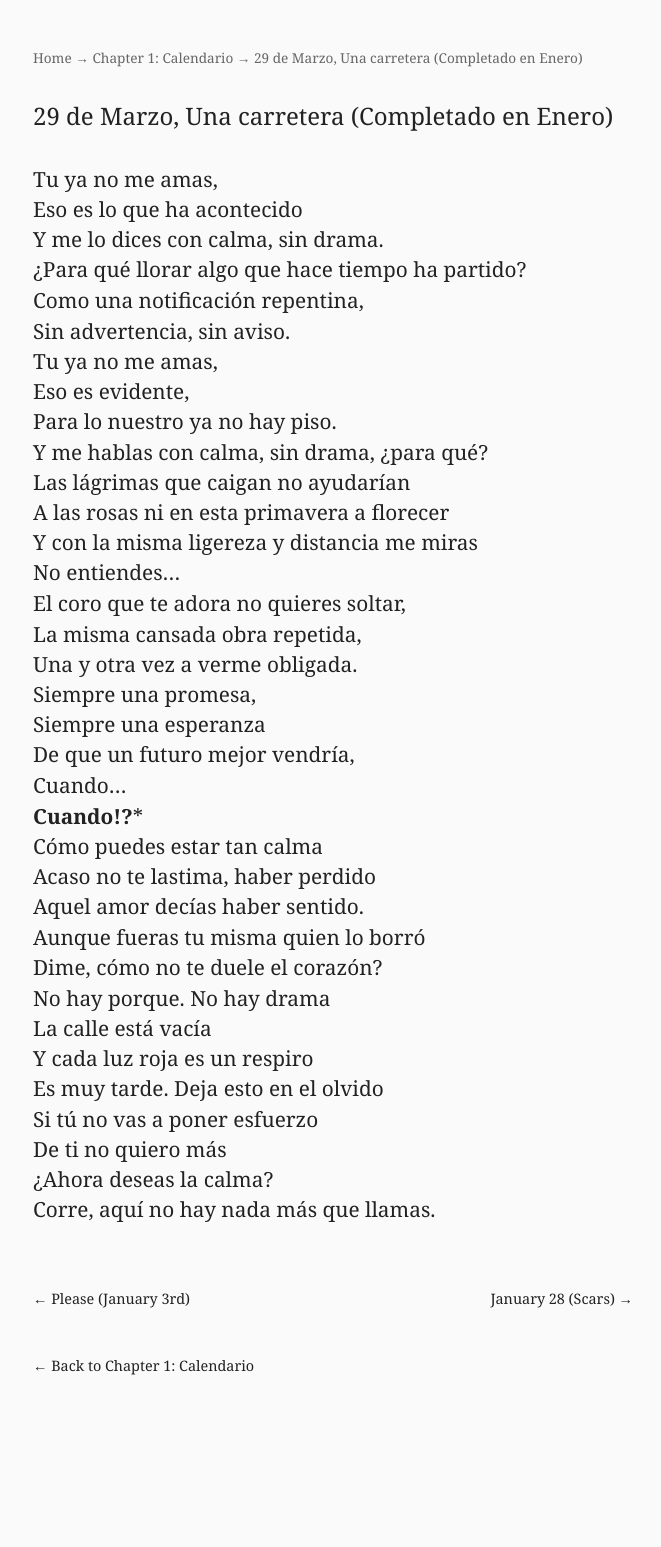
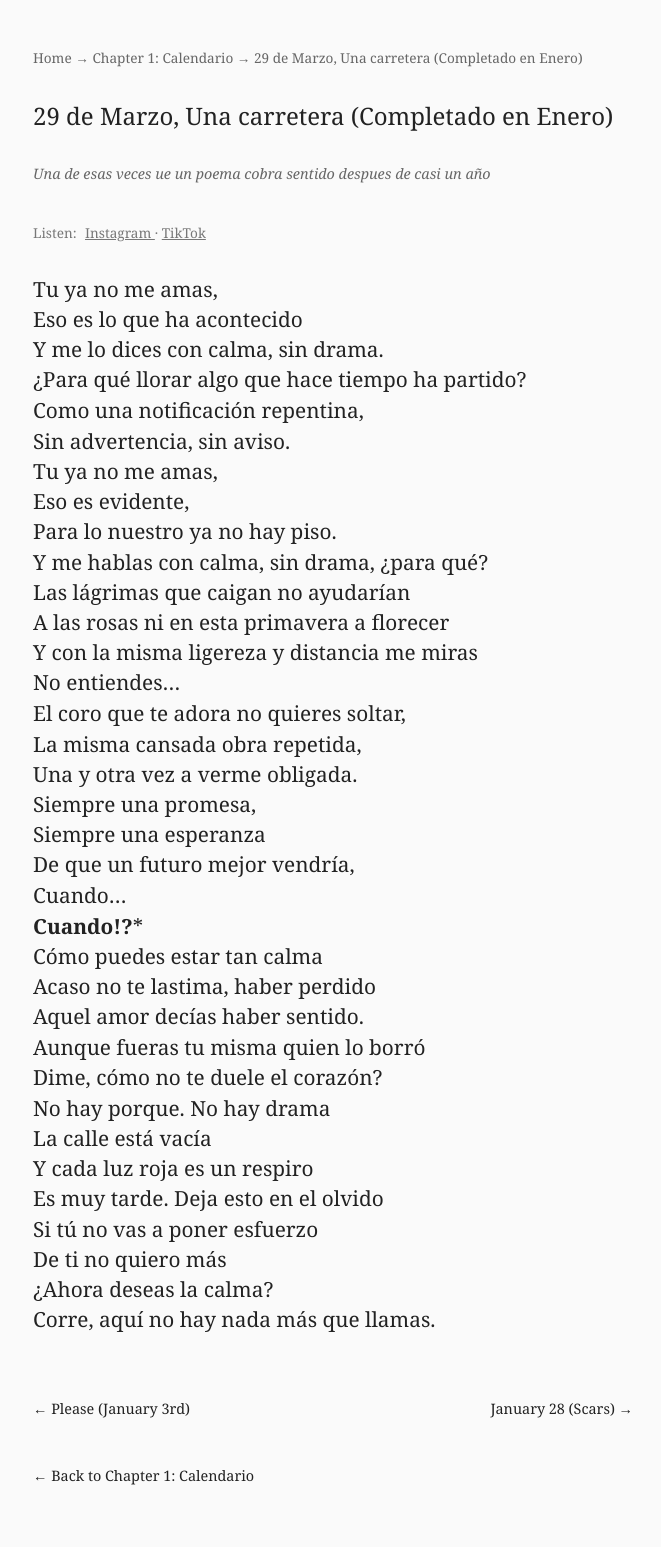
Before and after one commit to thedancingneutrino/thedancingneutrino.github.io, a Jekyll site: the page built from poems/Marzo29.md, in a window 1280 px wide. Shown: the whole page, without its empty margins (307-968 px from the left). Built offline with Jekyll 4.4.1, drawn with Linux system fonts in a browser that asks for light colours; before the commit the page ends 1437 px from its top, so only the background shows below that.

Commit message:
Update Marzo29.md

```diff
--- a/poems/Marzo29.md
+++ b/poems/Marzo29.md
@@ -3,6 +3,9 @@ layout: poem
 title: "29 de Marzo, Una carretera (Completado en Enero)"
 collection: ch1
 order: 8
+blurb: Una de esas veces ue un poema cobra sentido despues de  casi un año
+tiktok: https://www.tiktok.com/@thedancingneutrino/video/7509138328906747158
+instagram: https://www.instagram.com/p/DKKUqYgsXRW/
 ---
 
 Tu ya no me amas,
```
